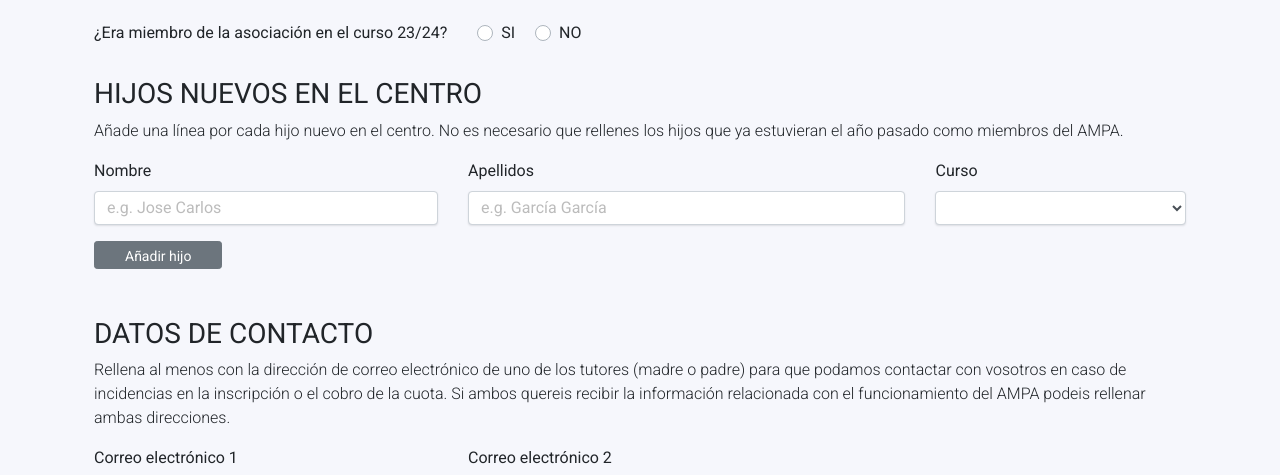
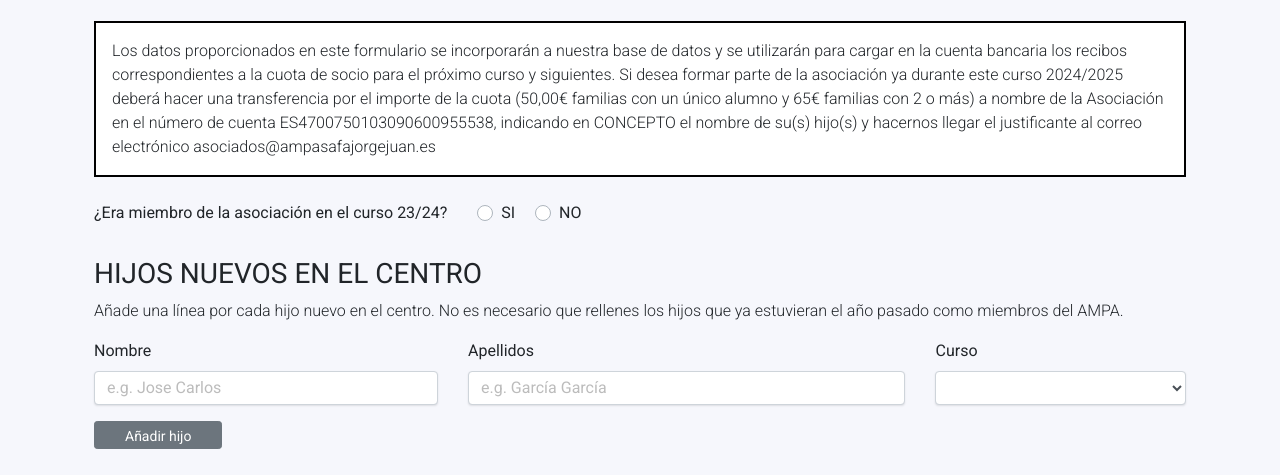
Before and after one commit to jota-ele-ene/signup-ampa, a plain HTML site: page index.html in a window 1280 px wide. Shown: the part 321-796 px from the top of the page. Drawn offline with Linux system fonts and the light colour scheme; files whose address does not match are found by name.

Commit message:
Update index.html with disclaimer 2015

```diff
--- a/index.html
+++ b/index.html
@@ -41,6 +41,11 @@
             "><img src="images/logo.png" height="150"></div>
             <h1>Inscripción de nuevos asociados</h1>
             <p class="mb-4">Bienvenidos a la Asociación de Madres y Padres de Alumnos del Colegio Sagrada Familia de Jorge Juan de Madrid. Rellena los siguientes datos para que podamos registrar a tu familia como miembro de la asociación. </p>
+            <p class="mb-4" style="
+    border: black solid 2px;
+    background: #fff;
+    padding: 1em;
+">Los datos proporcionados en este formulario se incorporarán a nuestra base de datos y se utilizarán para cargar en la cuenta bancaria los recibos correspondientes a la cuota de socio para el próximo curso y siguientes. Si desea formar parte de la asociación ya durante este curso 2024/2025 deberá hacer una  transferencia por el importe de la cuota (50,00€ familias con un único alumno y 65€ familias con 2 o más) a nombre de la Asociación en el número de cuenta ES4700750103090600955538, indicando en CONCEPTO el nombre de su(s) hijo(s) y hacernos llegar el justificante al  correo electrónico asociados@ampasafajorgejuan.es</p>
             <form class="needs-validation" novalidate>
               <div class="row justify-content-start">
                 <div class="col-md-auto">
```
